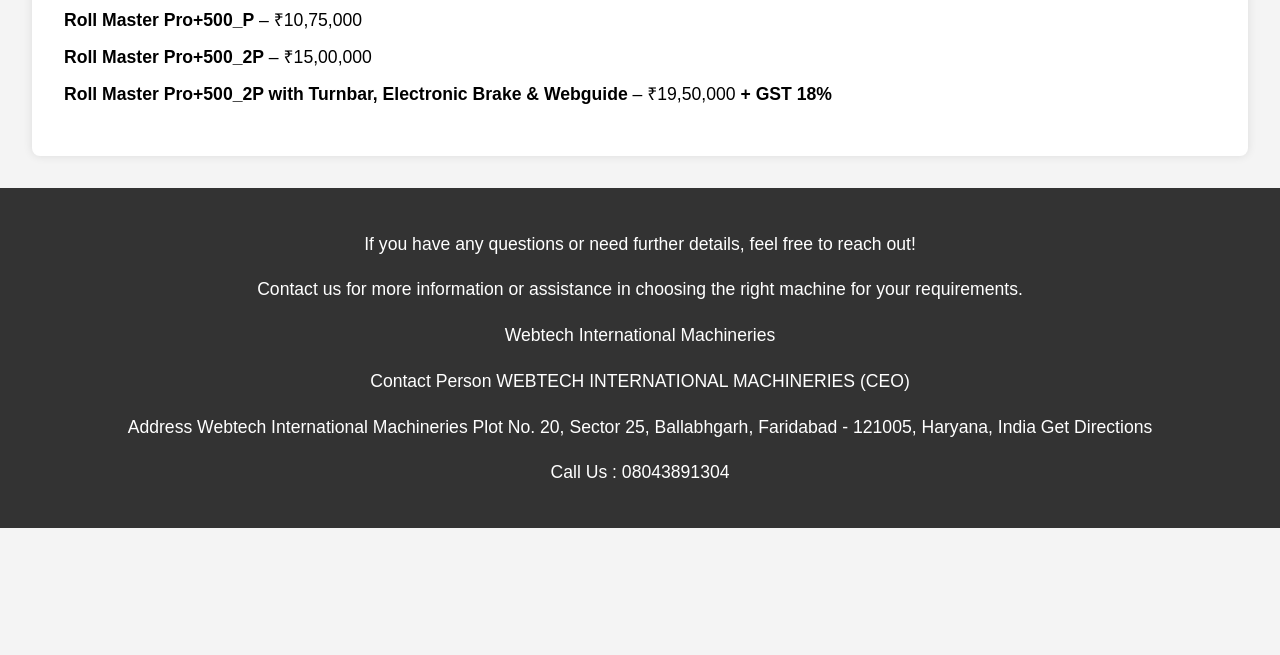
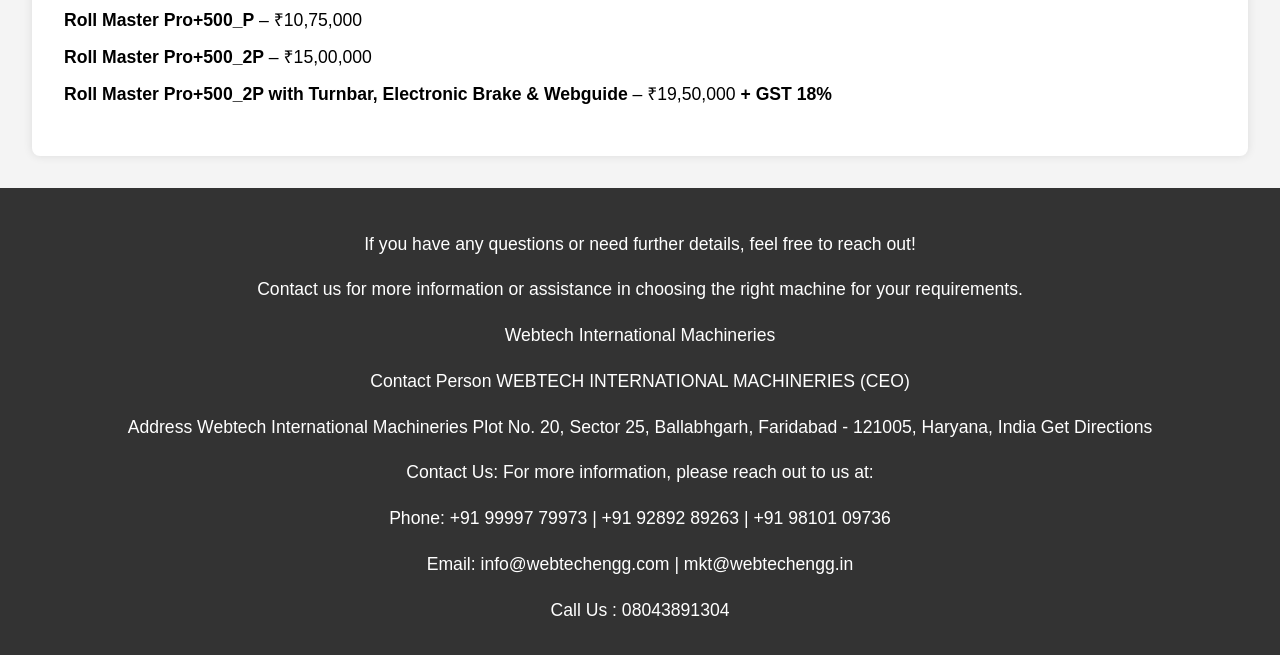
Before and after one commit to 123ritiksharma123/Machine-Price-Details, a plain HTML site: page index.html in a window 1280 px wide. Shown: the part 4542-5197 px from the top of the page. Before the commit the page ends 5070 px from the top, so only its background shows below. Drawn offline with Linux system fonts and the light colour scheme.

Commit message:
Update index.html

```diff
--- a/index.html
+++ b/index.html
@@ -74,8 +74,14 @@
             Webtech International Machineries
             Plot No. 20, Sector 25, Ballabhgarh, Faridabad - 121005, Haryana, India
             Get Directions</p>
-            <p>Call Us :
-            08043891304</p>
+            <p>Contact Us:
+                For more information, please reach out to us at:</p>
+
+              <p>  Phone: +91 99997 79973 | +91 92892 89263 | +91 98101 09736 </p>
+               <p> Email: info@webtechengg.com | mkt@webtechengg.in</p>
+
+               <p>Call Us :
+                08043891304</p>
     </section>
 </body>
 </html>
```
